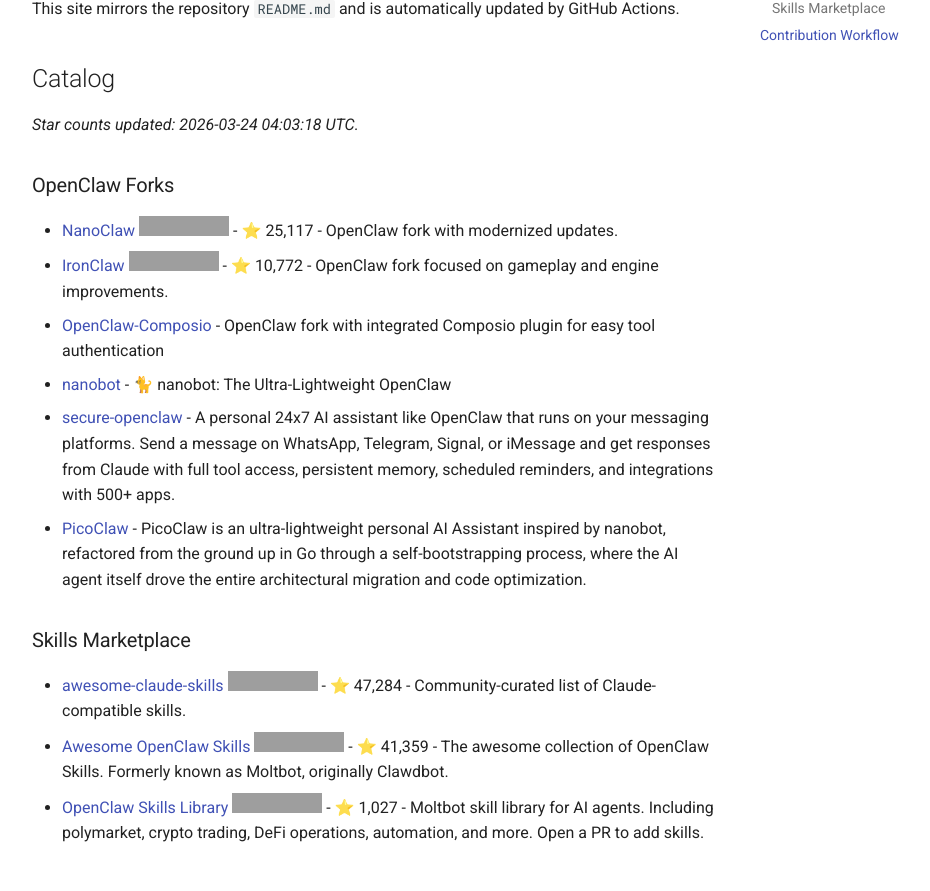
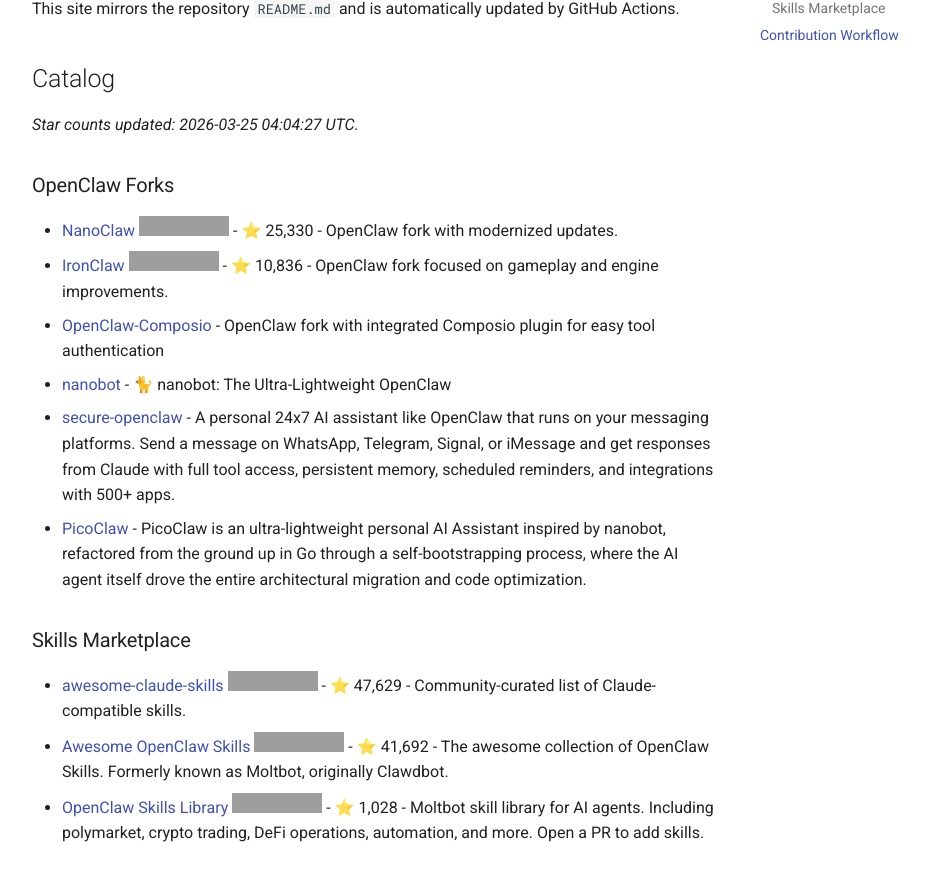
Before and after one commit to andrijdavid/awesome-claw, an MkDocs documentation site: the page built from docs/index.md, in a window 1280 px wide and 1316 px high, cut to the strip 184-1075 px from the top of the window. Shown: the whole strip, without its empty margins (264-1194 px from the left). Built offline with MkDocs 1.6.1 and Material for MkDocs 9.7.7, drawn with Linux system fonts in a browser that asks for light colours; comment, search, counter and statistics services are not loaded; grey boxes are pictures that could not be loaded.

Commit message:
chore: update repository stars

```diff
--- a/docs/index.md
+++ b/docs/index.md
@@ -6,12 +6,12 @@ This site mirrors the repository `README.md` and is automatically updated by Git
 
 <!-- BEGIN: GENERATED_REPO_LIST -->
 
-_Star counts updated: 2026-03-24 04:03:18 UTC._
+_Star counts updated: 2026-03-25 04:04:27 UTC._
 
 ### OpenClaw Forks
 
-- [NanoClaw](https://github.com/qwibitai/nanoclaw) ![GitHub Repo stars](https://img.shields.io/github/stars/qwibitai/nanoclaw?style=flat-square) - ⭐ 25,117 - OpenClaw fork with modernized updates.
-- [IronClaw](https://github.com/nearai/ironclaw) ![GitHub Repo stars](https://img.shields.io/github/stars/nearai/ironclaw?style=flat-square) - ⭐ 10,772 - OpenClaw fork focused on gameplay and engine improvements.
+- [NanoClaw](https://github.com/qwibitai/nanoclaw) ![GitHub Repo stars](https://img.shields.io/github/stars/qwibitai/nanoclaw?style=flat-square) - ⭐ 25,330 - OpenClaw fork with modernized updates.
+- [IronClaw](https://github.com/nearai/ironclaw) ![GitHub Repo stars](https://img.shields.io/github/stars/nearai/ironclaw?style=flat-square) - ⭐ 10,836 - OpenClaw fork focused on gameplay and engine improvements.
 - [OpenClaw-Composio](https://github.com/ComposioHQ/openclaw-composio) - OpenClaw fork with integrated Composio plugin for easy tool authentication
 - [nanobot](https://github.com/HKUDS/nanobot) - 🐈 nanobot: The Ultra-Lightweight OpenClaw
 - [secure-openclaw](https://github.com/ComposioHQ/secure-openclaw) - A personal 24x7 AI assistant like OpenClaw that runs on your messaging platforms. Send a message on WhatsApp, Telegram, Signal, or iMessage and get responses from Claude with full tool access, persistent memory, scheduled reminders, and integrations with 500+ apps.
@@ -19,9 +19,9 @@ _Star counts updated: 2026-03-24 04:03:18 UTC._
 
 ### Skills Marketplace
 
-- [awesome-claude-skills](https://github.com/ComposioHQ/awesome-claude-skills) ![GitHub Repo stars](https://img.shields.io/github/stars/ComposioHQ/awesome-claude-skills?style=flat-square) - ⭐ 47,284 - Community-curated list of Claude-compatible skills.
-- [Awesome OpenClaw Skills](https://github.com/VoltAgent/awesome-openclaw-skills) ![GitHub Repo stars](https://img.shields.io/github/stars/VoltAgent/awesome-openclaw-skills?style=flat-square) - ⭐ 41,359 - The awesome collection of OpenClaw Skills. Formerly known as Moltbot, originally Clawdbot.
-- [OpenClaw Skills Library](https://github.com/BankrBot/openclaw-skills) ![GitHub Repo stars](https://img.shields.io/github/stars/BankrBot/openclaw-skills?style=flat-square) - ⭐ 1,027 - Moltbot skill library for AI agents. Including polymarket, crypto trading, DeFi operations, automation, and more. Open a PR to add skills.
+- [awesome-claude-skills](https://github.com/ComposioHQ/awesome-claude-skills) ![GitHub Repo stars](https://img.shields.io/github/stars/ComposioHQ/awesome-claude-skills?style=flat-square) - ⭐ 47,629 - Community-curated list of Claude-compatible skills.
+- [Awesome OpenClaw Skills](https://github.com/VoltAgent/awesome-openclaw-skills) ![GitHub Repo stars](https://img.shields.io/github/stars/VoltAgent/awesome-openclaw-skills?style=flat-square) - ⭐ 41,692 - The awesome collection of OpenClaw Skills. Formerly known as Moltbot, originally Clawdbot.
+- [OpenClaw Skills Library](https://github.com/BankrBot/openclaw-skills) ![GitHub Repo stars](https://img.shields.io/github/stars/BankrBot/openclaw-skills?style=flat-square) - ⭐ 1,028 - Moltbot skill library for AI agents. Including polymarket, crypto trading, DeFi operations, automation, and more. Open a PR to add skills.
 
 <!-- END: GENERATED_REPO_LIST -->
 
```
Also changed, not shown: README.md (+6 -6 lines).
